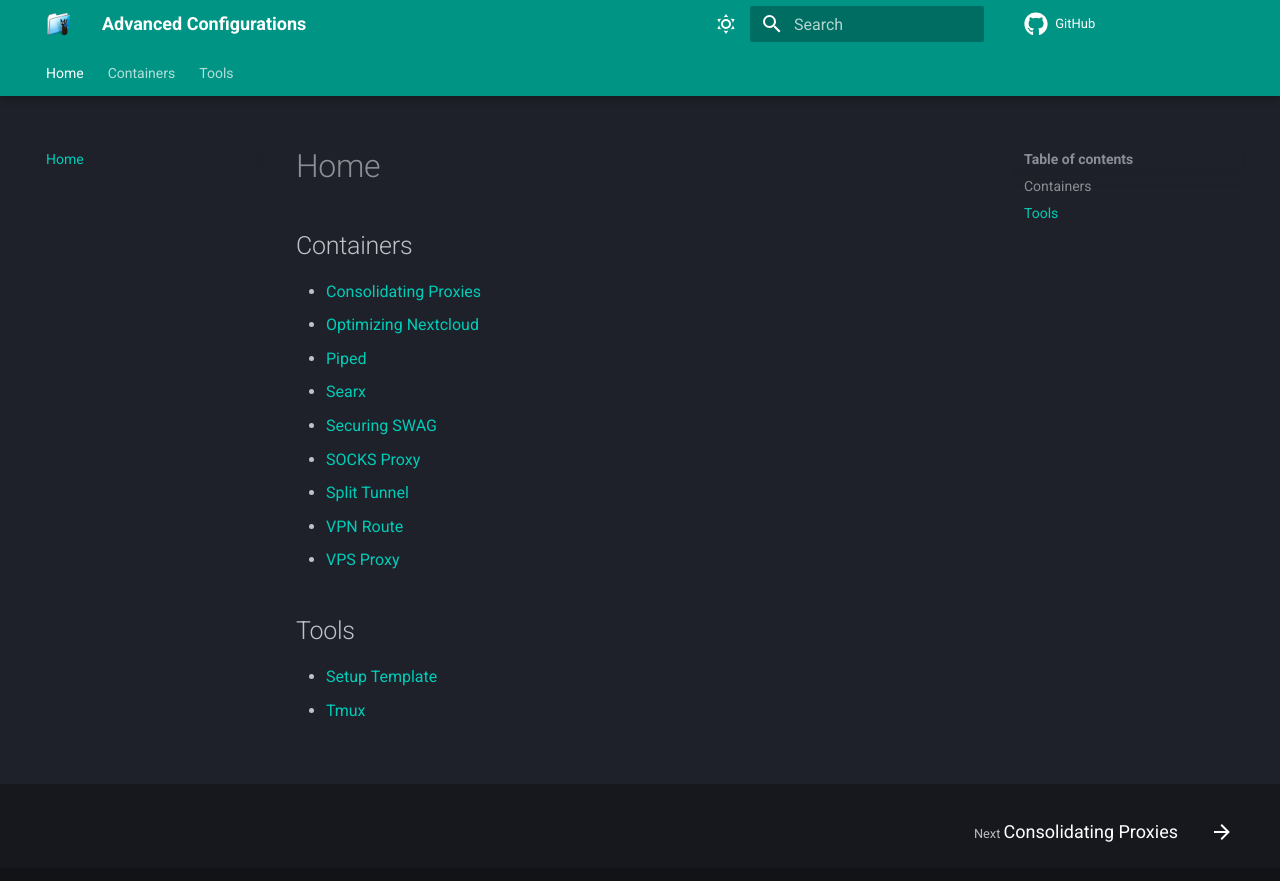
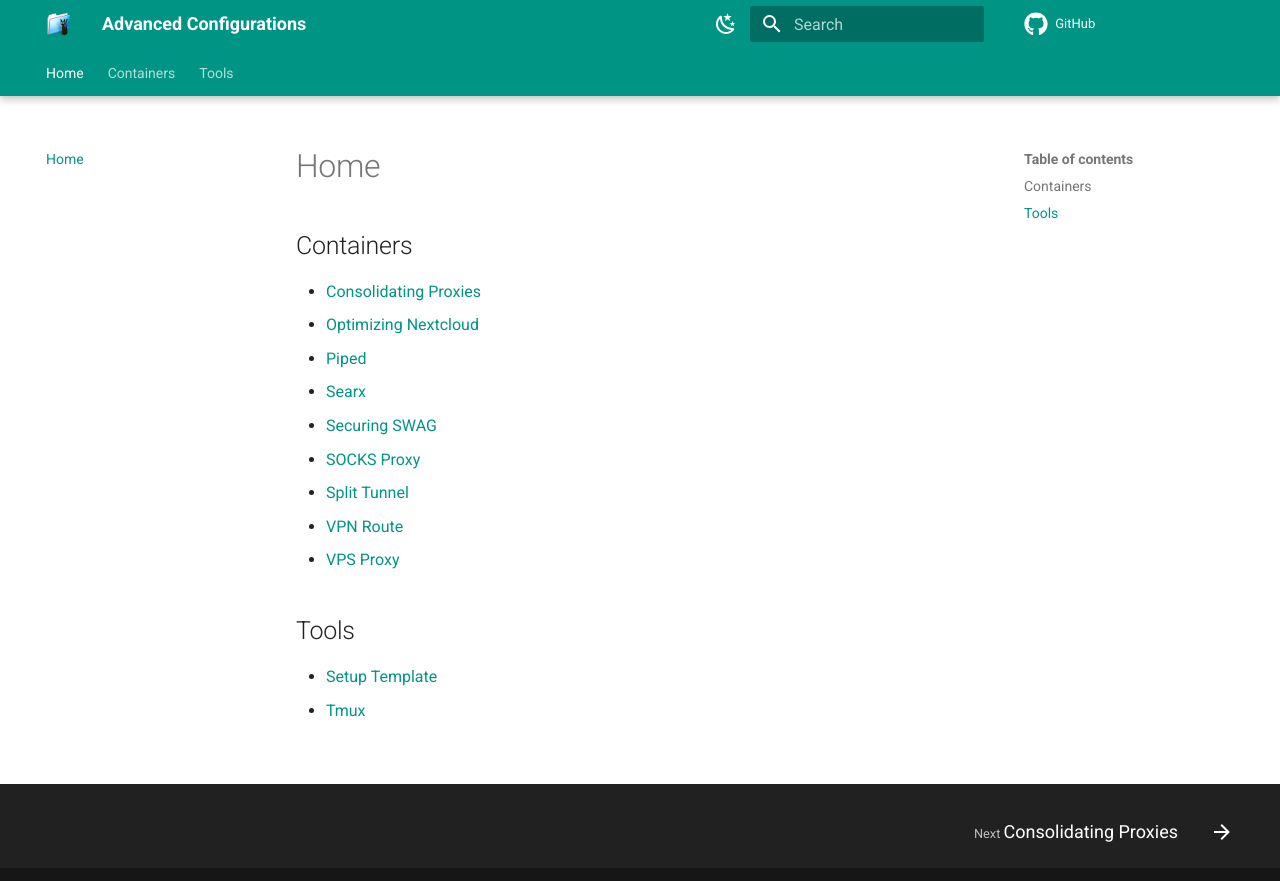
Before and after one commit to quietsy/advanced-configurations, an MkDocs documentation site: the page built from docs/index.md, in a window 1280 px wide. Shown: the top 881 px of the page. Built offline with MkDocs 1.6.1 and Material for MkDocs 9.7.7, drawn with Linux system fonts in a browser that asks for light colours; comment, search, counter and statistics services are not loaded.

Commit message:
Changes to colors

```diff
--- a/mkdocs.yml
+++ b/mkdocs.yml
@@ -3,13 +3,15 @@
 repo_url: https://github.com/quietsy/advanced-configurations
 theme:
   palette:
-    - scheme: slate
+    - media: "(prefers-color-scheme: dark)"
+      scheme: slate
       primary: teal
       accent: cyan
       toggle:
         icon: material/weather-sunny
         name: Switch to light mode
-    - scheme: default
+    - media: "(prefers-color-scheme: light)"
+      scheme: default
       primary: teal
       accent: cyan
       toggle:
@@ -30,6 +32,9 @@
     code: Roboto Mono
   icon:
     repo: fontawesome/brands/github
+  font:
+    text: Roboto
+    code: Roboto Mono
 markdown_extensions:
   - pymdownx.highlight
   - pymdownx.inlinehilite
```
